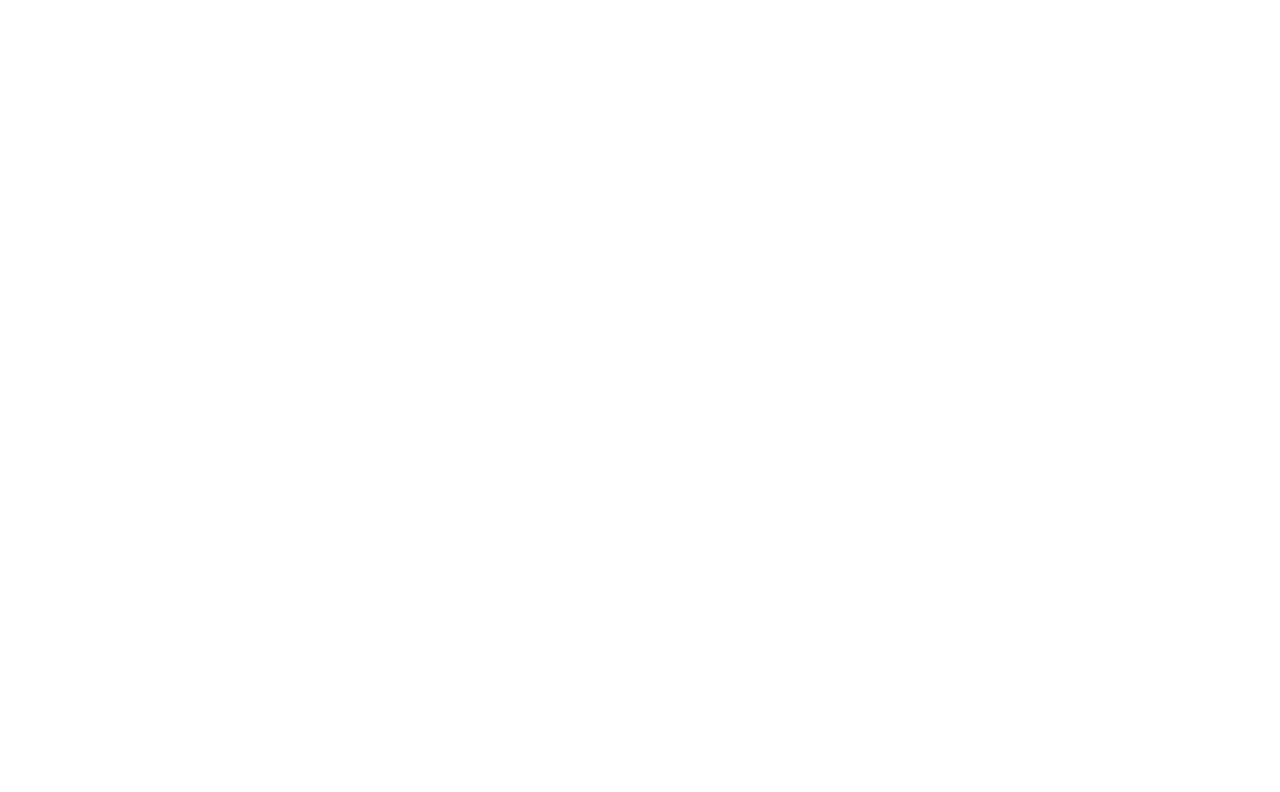
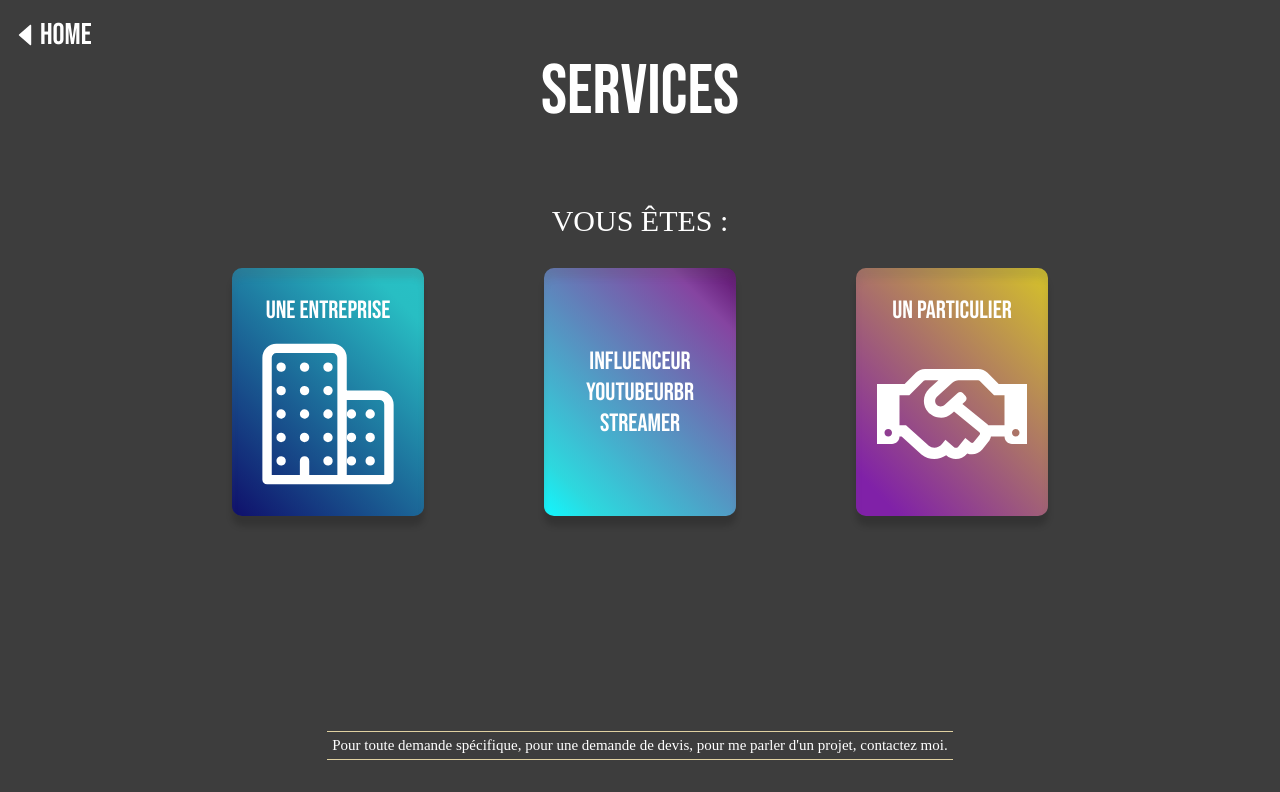
Before and after one commit to RomainGrandais/E-mage, a React (Vite) app: page /services in a window 1280 px wide. Before the commit this address had no page. Shown: the top 792 px of the page. Built offline with nearby package versions, Linux system fonts and the light colour scheme.

Commit message:
💄 ✨ Home: >Home > Add ServicesPage with global ui

```diff
--- a/src/App.jsx
+++ b/src/App.jsx
@@ -3,6 +3,7 @@
 import ContactPage from "./components/pages/ContactPage/ContactPage";
 import PortefolioPage from "./components/pages/PortefolioPage/PortefolioPage";
 import ConceptArtPage from "./components/pages/PortefolioPage/ConceptArt/ConceptArtPage";
+import ServicesPage from "./components/pages/ServicesPage/ServicesPage";
 
 function App() {
   return (
@@ -12,6 +13,7 @@
         <Route path="/contact" element={<ContactPage />} />
         <Route path="/portefolio" element={<PortefolioPage />} />
         <Route path="/portefolio/conceptArt" element={<ConceptArtPage />} />
+        <Route path="/services" element={<ServicesPage />} />
       </Routes>
     </div>
   );
--- /dev/null
+++ b/src/components/pages/ServicesPage/ServicesCategorie.jsx
@@ -0,0 +1,110 @@
+import React from "react";
+import styled from "styled-components";
+import { IoBusinessOutline } from "react-icons/io5";
+import { FaRegHandshake } from "react-icons/fa";
+
+export default function ServicesCategorie() {
+  return (
+    <ServicesCategorieStyled>
+      <div className="entreprise">
+        <p>UNE ENTREPRISE</p>
+        <div className="icon-business">
+          <IoBusinessOutline />
+        </div>
+      </div>
+      <div className="influenceur">
+        <p>
+          INFLUENCEUR
+          <br />
+          YOUTUBEURbr
+          <br />
+          STREAMER
+        </p>
+      </div>
+      <div className="particulier">
+        <p>UN PARTICULIER</p>
+        <div className="icon-business">
+          <FaRegHandshake />
+        </div>
+      </div>
+    </ServicesCategorieStyled>
+  );
+}
+
+const ServicesCategorieStyled = styled.div`
+  display: flex;
+  flex-direction: row;
+  justify-content: center;
+  gap: 120px;
+  height: 31vh;
+  width: 100%;
+
+  .entreprise {
+    width: 15%;
+    height: 31vh;
+    background: transparent
+      linear-gradient(45deg, #0f0f6b 0%, #28bec3 87%, #28c0c5 100%) 0% 0%
+      no-repeat padding-box;
+    box-shadow: inset 0px 10px 6px #58585829, 0px 10px 6px #00000029;
+    border-radius: 10px;
+    display: flex;
+    flex-direction: column;
+    justify-content: center;
+    align-items: center;
+    gap: 5%;
+    p {
+      font-size: 25px;
+    }
+    .icon-business {
+      height: 150px;
+      font-size: 150px;
+    }
+  }
+
+  .influenceur {
+    width: 15%;
+    height: 31vh;
+    background: transparent
+      linear-gradient(
+        225deg,
+        #5c0f6b 0%,
+        #9346b4d6 15%,
+        #2dd8de 87%,
+        #11f7ff 100%
+      )
+      0% 0% no-repeat padding-box;
+    box-shadow: inset 0px 10px 6px #58585829, 0px 10px 6px #00000029;
+    border-radius: 10px;
+    display: flex;
+    flex-direction: column;
+    justify-content: center;
+    align-items: center;
+    gap: 5%;
+    p {
+      text-align: center;
+      letter-spacing: 0px;
+      font-size: 25px;
+    }
+  }
+  .particulier {
+    width: 15%;
+    height: 31vh;
+
+    background: transparent linear-gradient(226deg, #d6c428 0%, #8021a8 90%) 0%
+      0% no-repeat padding-box;
+    box-shadow: inset 0px 10px 6px #58585829, 0px 10px 6px #00000029;
+    border-radius: 10px;
+    display: flex;
+    flex-direction: column;
+    justify-content: center;
+    align-items: center;
+    gap: 5%;
+    p {
+      font-size: 25px;
+    }
+    .icon-business {
+      height: 150px;
+      font-size: 150px;
+    }
+  }
+`;
--- /dev/null
+++ b/src/components/pages/ServicesPage/ServicesPage.jsx
@@ -0,0 +1,61 @@
+import React from "react";
+import styled from "styled-components";
+import SectionNavBar from "../../reusable-ui/SectionNavBar";
+import ServicesCategorie from "./ServicesCategorie";
+
+export default function ServicesPage() {
+  return (
+    <ServicesPageStyled>
+      <div className="background">
+        <SectionNavBar />
+        <div className="content">
+          <h1>SERVICES</h1>
+          <h2>VOUS ÊTES :</h2>
+          <ServicesCategorie />
+          <div className="footer">
+            <p>
+              Pour toute demande spécifique, pour une demande de devis, pour me
+              parler d'un projet, contactez moi.
+            </p>
+          </div>
+        </div>
+      </div>
+    </ServicesPageStyled>
+  );
+}
+
+const ServicesPageStyled = styled.div`
+  width: 100%;
+  height: 100vh;
+  background-color: #3d3d3d;
+  color: white;
+  .content {
+    display: flex;
+    align-items: center;
+    flex-direction: column;
+    h1 {
+      font-size: 70px;
+      font-weight: 300;
+      text-align: left;
+      padding-bottom: 70px;
+    }
+    h2 {
+      text-align: left;
+      font: normal normal normal 30px Century Gothic;
+      letter-spacing: 0px;
+      color: #ffffff;
+      padding-bottom: 30px;
+    }
+    .footer {
+      position: absolute;
+      bottom: 5%;
+      border-top: 1px solid #e0d1a1;
+      border-bottom: 1px solid #e0d1a1;
+      padding: 5px;
+      p {
+        font: normal normal normal 15px Century Gothic;
+        letter-spacing: 0px;
+      }
+    }
+  }
+`;
--- a/src/components/reusable-ui/NavBar.jsx
+++ b/src/components/reusable-ui/NavBar.jsx
@@ -9,6 +9,7 @@
   const handleClick = (path) => {
     navigate(path);
   };
+
   return (
     <NavBarStyled>
       <div className="bar">
@@ -22,6 +23,9 @@
           CONTACT
         </div>
         <div className="link">SHOP</div>
+        <div className="link" onClick={() => handleClick("services")}>
+          SERVICES
+        </div>
       </div>
     </NavBarStyled>
   );
@@ -40,7 +44,7 @@
   .bar {
     display: flex;
     justify-content: space-around;
-    width: 60%;
+    width: 70%;
   }
   .link {
     cursor: pointer;
--- a/src/components/reusable-ui/SectionNavBar.jsx
+++ b/src/components/reusable-ui/SectionNavBar.jsx
@@ -26,7 +26,7 @@
 
 const SectionNavBarStyled = styled.div`
   width: 100%;
-  height: 70px;
+  height: 50px;
   background-color: transparent;
   font-size: 30px;
   color: white;
```
